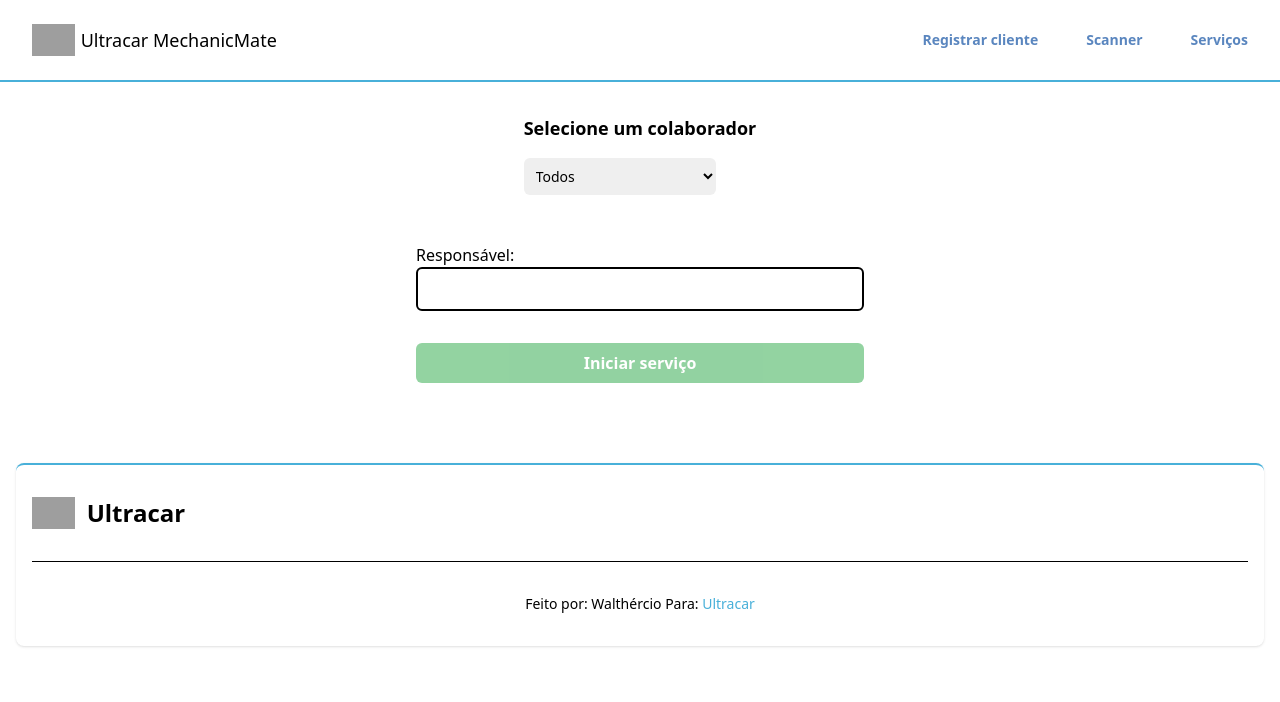
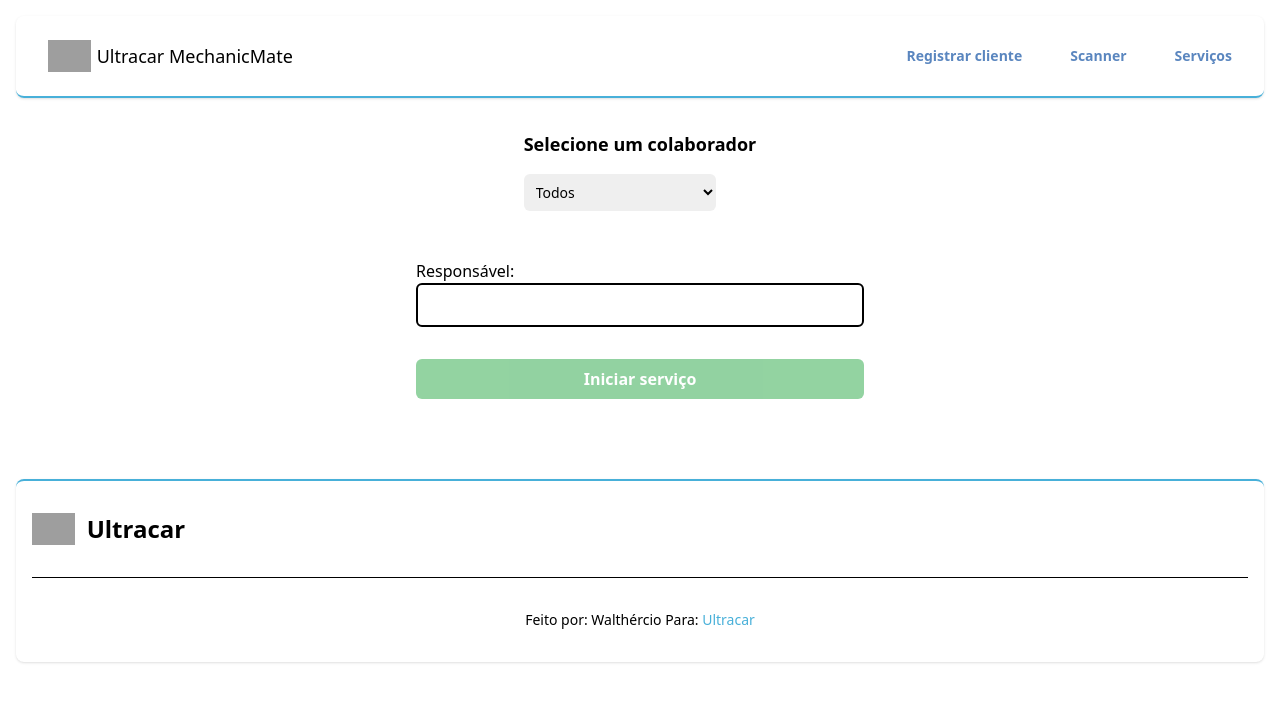
Before and after one commit to tercioab/Ultracar-, a React (Create React App) app in the folder ultracar/: page /services in a window 1280 px wide. Shown: the top 702 px of the page. Built offline with nearby package versions, Linux system fonts and the light colour scheme; grey boxes are pictures that could not be loaded.

Commit message:
style: change header

```diff
--- a/ultracar/src/components/Header.js
+++ b/ultracar/src/components/Header.js
@@ -6,7 +6,7 @@ export default function Header() {
 	const [mobileMenuOpen, setMobileMenuOpen] = useState(false);
 
 	return (
-		<header className='bg-white border-b-2 border-blue-2'>
+		<header className='bg- rounded-lg shadow dark:bg-gray-900 m-4 border-b-2 border-blue-2'>
 			<nav
 				className='mx-auto flex max-w-7xl items-center justify-between p-6 lg:px-8 mb'
 				aria-label='Global'
--- a/ultracar/src/pages/Services.js
+++ b/ultracar/src/pages/Services.js
@@ -159,7 +159,7 @@ export default function Services() {
 			</div>
 			<div className='max-w-md mx-auto'>
 				<form>
-					<label className='block mb-4 mt-4'>
+					<label className='block mb-4 mt-8'>
 						Responsável:
 						<input
 							type='text'
```
